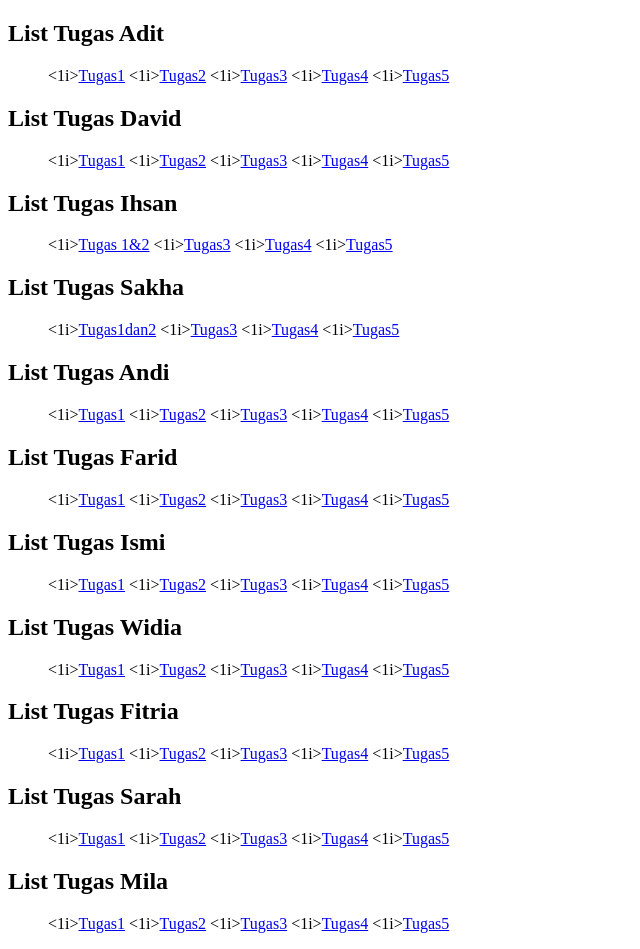
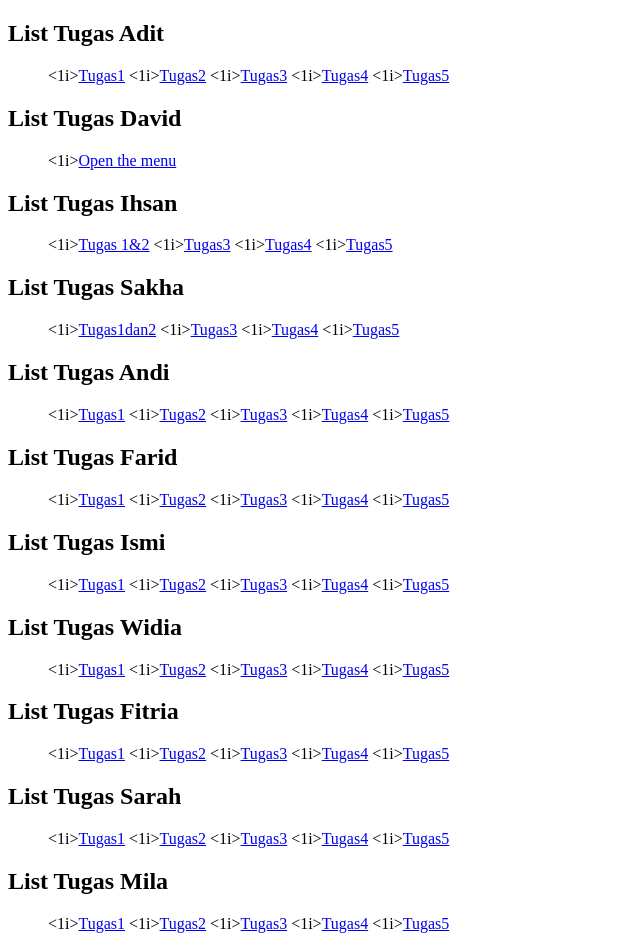
Before and after one commit to tgss123/PengumpulanTgs, a plain HTML site: page index.html in a window 1280 px wide. Shown: the whole page, without its empty margins (0-640 px from the left). Drawn offline with Linux system fonts and the light colour scheme.

Commit message:
add david

```diff
--- a/index.html
+++ b/index.html
@@ -16,11 +16,7 @@
     </ul>
     <h2>List Tugas David</h2>
     <ul>
-        <1i><a href="#">Tugas1</a></1i>
-        <1i><a href="#">Tugas2</a></1i>
-        <1i><a href="#">Tugas3</a></1i>
-        <1i><a href="#">Tugas4</a></1i>
-        <1i><a href="#">Tugas5</a></1i>
+        <1i><a href="David/menu.html">Open the menu</a></1i>
     </ul>
     <h2>List Tugas Ihsan</h2>
     <ul>
```
